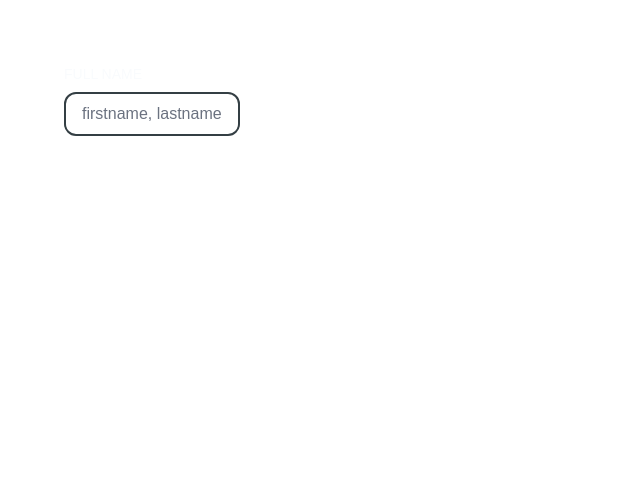
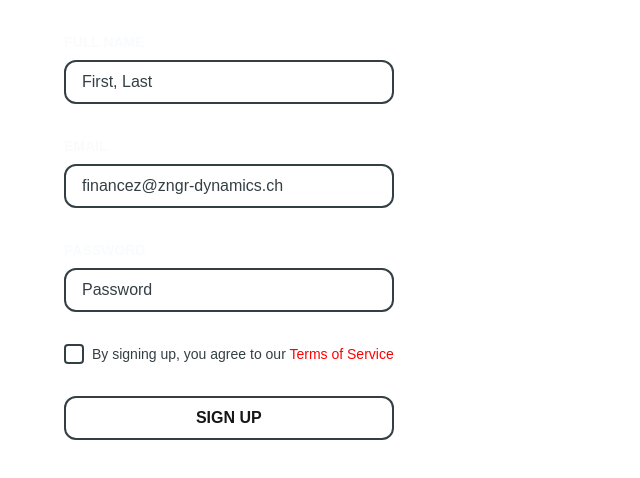
Before and after one commit to n-zngr/Financez-NextJs, a Next.js app in the folder financez/: page /sign-up in a window 1280 px wide. Shown: the part 128-606 px from the top of the page, without its empty margins (0-640 px from the left). Built offline with nearby package versions, Linux system fonts and the light colour scheme.

Commit message:
feat: Stylized sign-up page, updated global styling, minor tw class changes

```diff
--- a/financez/src/app/globals.css
+++ b/financez/src/app/globals.css
@@ -29,8 +29,14 @@ body {
 
 a{
   color: red;
+  cursor: not-allowed;
 }
 
-p, h1, h2, h3, h4, h5{
+p, h1, h2, h3, h4, h5, label{
   color: var(--white-100);
 }
+
+input{
+  outline: none;
+  background-color: transparent;
+}
--- a/financez/src/app/sign-up/page.tsx
+++ b/financez/src/app/sign-up/page.tsx
@@ -1,12 +1,32 @@
+import { useState, FormEvent } from 'react';
+
 export default function SignUp() {
+    const email = '';
     return (
-        <div className="flex flex-row">
-            <div className="flex flex-col">
-                <h1 className="font-bold text-white-100 text-9xl">SIGN UP</h1>
-                <div className="pl-16 pt-16">
-                    <div className="flex flex-col w-fit">
-                        <h3 className="text-sm text pb-2">FULL NAME</h3>
-                        <label className="border-2 rounded-xl px-4 py-2 text-gray-500" htmlFor="">firstname, lastname</label>
+        <div className='flex flex-row'>
+            <div className='flex flex-col'>
+                <h1 className='font-bold text-white-100 text-8xl'>GET STARTED</h1>
+                <div className='pl-16 pt-16'>
+                    <div className='flex flex-col w-fit'>
+                        <form className='flex flex-col'>
+                            <div className='flex flex-col pb-8'>
+                                <label className='pb-2 text-sm font-bold' htmlFor=''>FULL NAME</label>
+                                <input type='name' id='name' placeholder='First, Last' required className='placeholder-gray-2 border-2 border-gray-2 rounded-xl px-4 py-2 transition focus:border-white-1 focus:text-white-1'></input>
+                            </div>
+                            <div className='flex flex-col pb-8'>
+                                <label className='pb-2 text-sm font-bold' htmlFor=''>EMAIL</label>
+                                <input type='email' id='email' placeholder='financez@zngr-dynamics.ch' required className='px-4 py-2 border-2 border-gray-2 rounded-xl placeholder-gray-2 transition focus:border-white-1 focus:text-white-1'></input>
+                            </div>
+                            <div className='flex flex-col pb-8'>
+                                <label className='pb-2 text-sm font-bold' htmlFor=''>PASSWORD</label>
+                                <input type='password' id='password' placeholder='Password' required className='px-4 py-2 border-2 border-gray-2 rounded-xl placeholder-gray-2 transition focus:border-white-1 focus:text-white-1'></input>
+                            </div>
+                            <div className='flex flex-row gap-x-2'>
+                                <input type="checkbox" id='tos' className='w-5 h-5 text-green-600 bg-none border-2 border-gray-2 focus:border-white-1 rounded appearance-none checked:bg-green-500 checked:border-green-600 checked:focus:border-green-600' required/>
+                                <label className='text-sm text-gray-2' htmlFor="">By signing up, you agree to our <a>Terms of Service</a></label>
+                            </div>
+                            <button type='submit' className='px-4 py-2 mt-8 border-2 border-gray-2 rounded-xl font-bold transition hover:border-white-1'>SIGN UP</button>
+                        </form>
                     </div>
                 </div>
             </div>
--- a/financez/src/lib/types.ts
+++ b/financez/src/lib/types.ts
@@ -5,7 +5,10 @@ export interface User {
     username: string;
     email: string;
     password: string;
-    country: string;
+    country: {
+        country: string;
+        code: string;
+    }
     createdAt: Date;
 }
 
--- a/financez/tailwind.config.ts
+++ b/financez/tailwind.config.ts
@@ -12,19 +12,19 @@ const config: Config = {
         background: "var(--background)",
         foreground: "var(--foreground)",
         black: {
-          100: '#000408',
-          200: '#04080C',
-          300: '#080C10',
-          400: '#101418',
-          500: '#181C20',
+          1: '#000408',
+          2: '#04080C',
+          3: '#080C10',
+          4: '#101418',
+          5: '#181C20',
         },
         gray: {
-          100: '#283135',
-          200: '#343F44',
-          300: '#667277',
+          1: '#283135',
+          2: '#343F44',
+          3: '#667277',
         },
         white: {
-          100: '#F9FBFD',
+          1: '#F9FBFD',
         },
       },
     },
```
